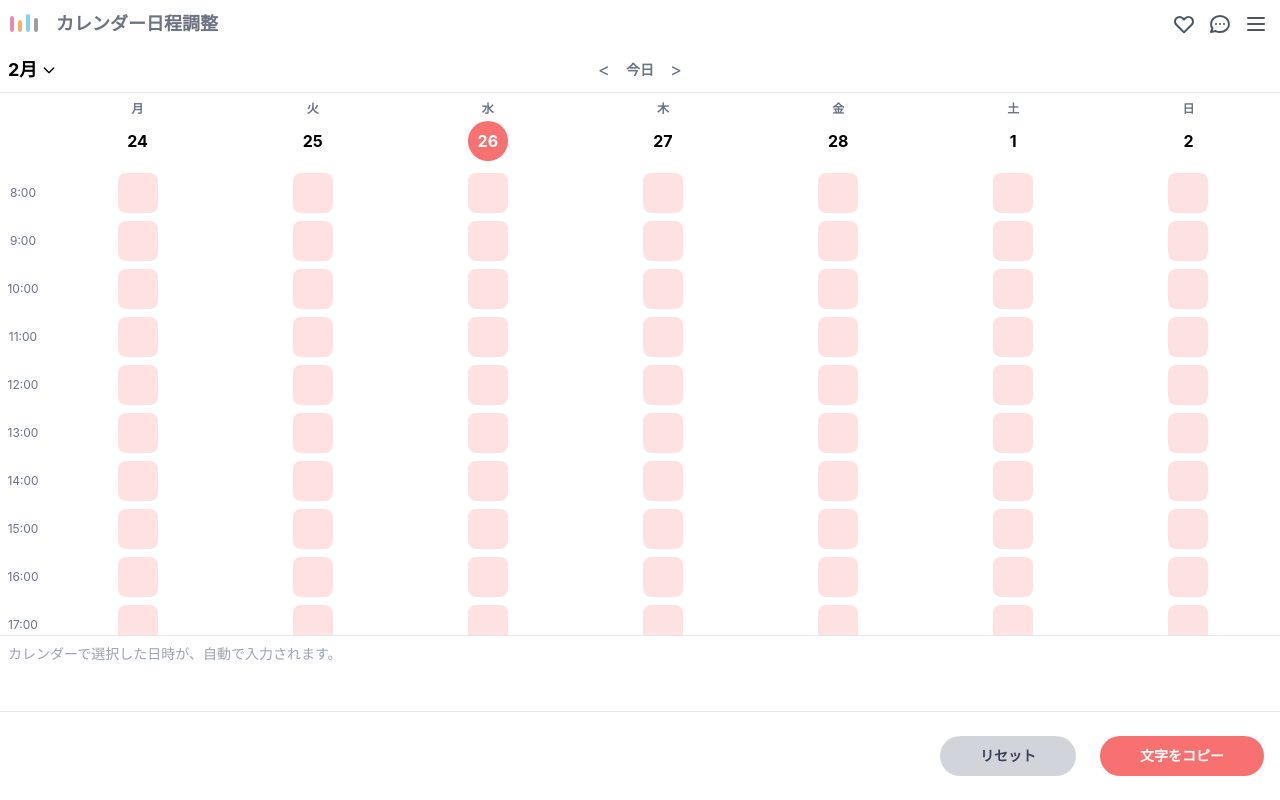
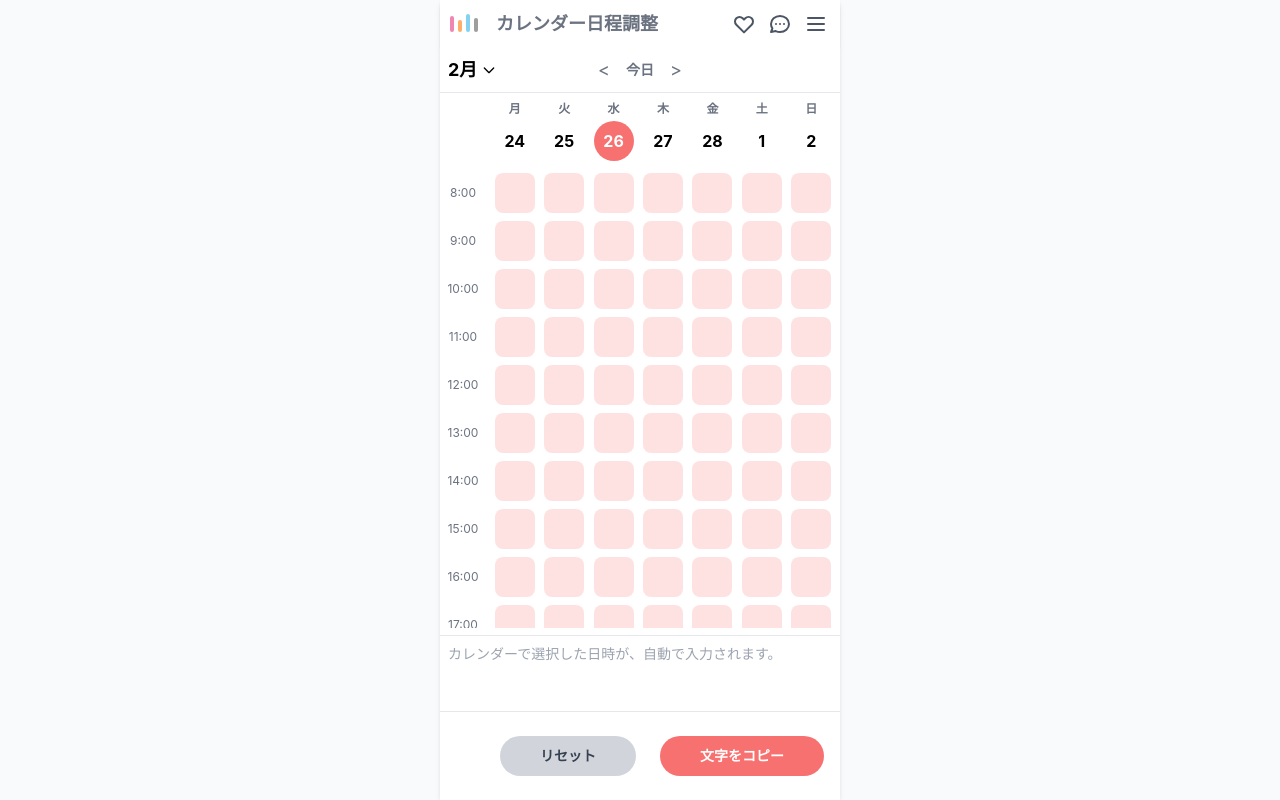
Before and after one commit to HironoriKan/calendar-demo, a React (Create React App) app: page / in a window 1280 px wide. Built offline with nearby package versions, Linux system fonts and the light colour scheme.

Commit message:
“ビューポート設定”

```diff
--- a/src/components/CalendarTextGenerator.js
+++ b/src/components/CalendarTextGenerator.js
@@ -70,7 +70,7 @@ const CalendarTextGenerator = () => {
 
   // カレンダーグリッドの高さを計算
   const calculateGridHeight = () => {
-    // ヘッダー、ナビゲーション、日付ヘッダー、テキストエリア、フッターの高さを引く
+    // ビューポートの高さの100%から固定部分の高さを引く
     const headerHeight = 60; // ヘッダー
     const navHeight = 50;    // カレンダーナビゲーション
     const dateHeaderHeight = 80; // 日付ヘッダー
@@ -80,9 +80,12 @@ const CalendarTextGenerator = () => {
     // 合計の固定高さ
     const fixedHeights = headerHeight + navHeight + dateHeaderHeight + textAreaHeight + footerHeight;
 
-    // 残りのスペースをグリッドに割り当て（最小値は200px）
+    // ビューポートの高さから固定部分を引いた値
     return Math.max(viewportHeight - fixedHeights, 200);
   };
+
+  // グリッドの高さを計算
+  const gridHeight = calculateGridHeight();
 
   // 週の開始日を計算
   useEffect(() => {
@@ -605,8 +608,9 @@ const CalendarTextGenerator = () => {
   }, []);
 
   return (
+    <div className="flex justify-center bg-gray-50 min-h-screen w-full">
       <div
-      className="flex flex-col bg-white w-full h-screen"
+        className="flex flex-col bg-white w-full max-w-[400px] h-screen shadow-md"
         onTouchMove={handleTouchMove}
         onTouchEnd={handleTouchEnd}
         onMouseUp={handleMouseUp}
@@ -676,7 +680,7 @@ const CalendarTextGenerator = () => {
         {/* メインコンテンツ - 残りの高さを埋める */}
         <div className="flex flex-col flex-1 overflow-hidden">
           {/* カレンダーグリッド - ヘッダー固定、本体スクロール */}
-        <div className="bg-white p-0 mb-0 flex-1 flex flex-col overflow-hidden">
+          <div className="bg-white p-0 mb-0 flex-1 flex flex-col overflow-hidden min-h-0">
             {/* 固定ヘッダー部分 */}
             <table className="w-full border-collapse table-fixed" style={{ margin: '8px 0 4px 0' }}>
               <thead>
@@ -704,8 +708,15 @@ const CalendarTextGenerator = () => {
               </thead>
             </table>
 
-          {/* スクロール可能な本体部分 - flex-1で残りのスペースを埋める */}
-          <div className="overflow-auto relative flex-1" style={{ WebkitOverflowScrolling: 'touch' }}>
+            {/* スクロール可能な本体部分 - 計算された高さを適用 */}
+            <div
+              className="overflow-auto relative"
+              style={{
+                WebkitOverflowScrolling: 'touch',
+                height: `${gridHeight}px`,
+                maxHeight: `calc(100vh - 345px)` // 固定部分の合計高さを引いた値
+              }}
+            >
               {/* 現在時刻の線 */}
               {currentTimePosition >= 0 && (
                 <>
@@ -820,6 +831,7 @@ const CalendarTextGenerator = () => {
           </div>
         </div>
       </div>
+    </div>
   );
 };
 
```
Lines whose indentation alone changed are shown as unchanged.
